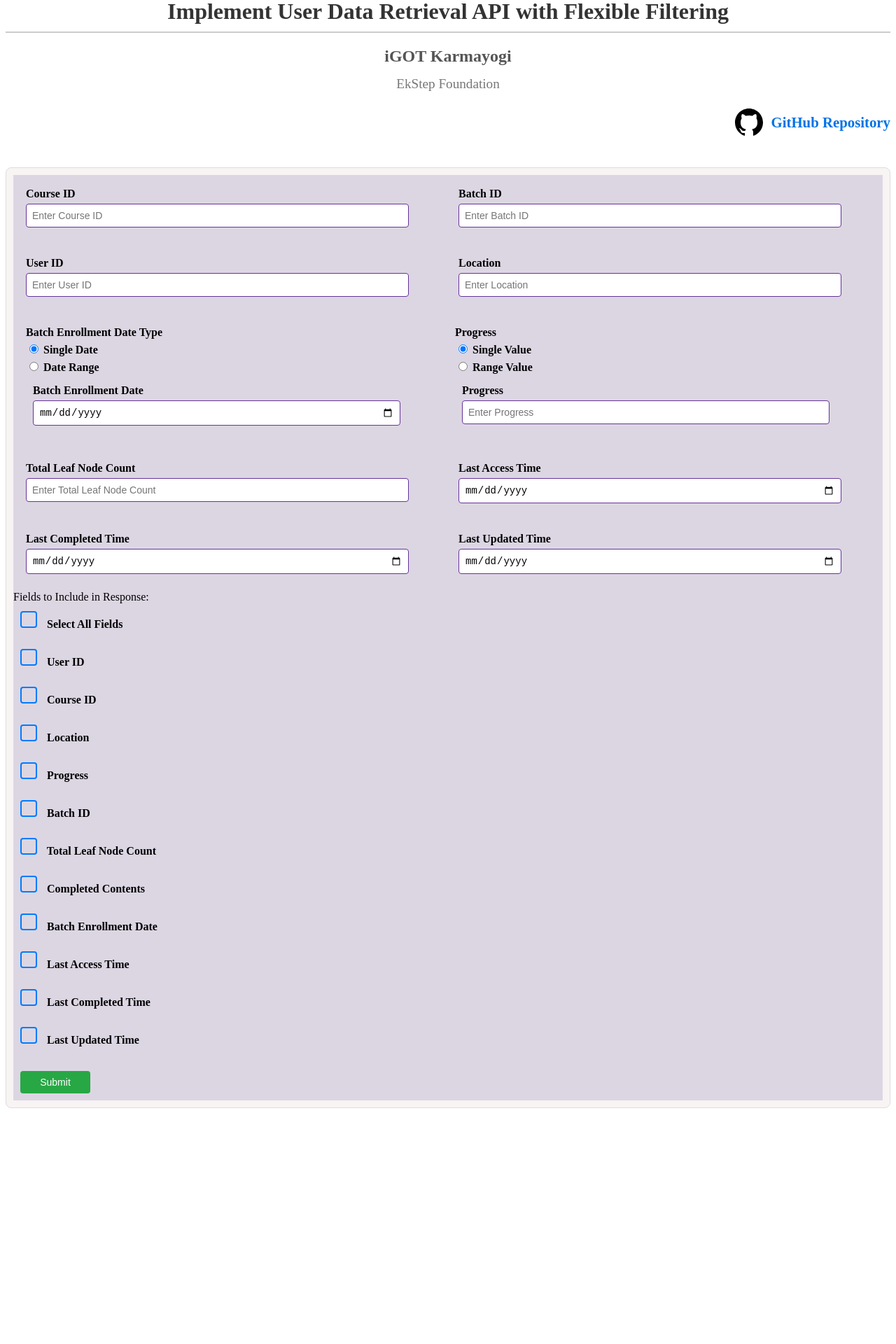
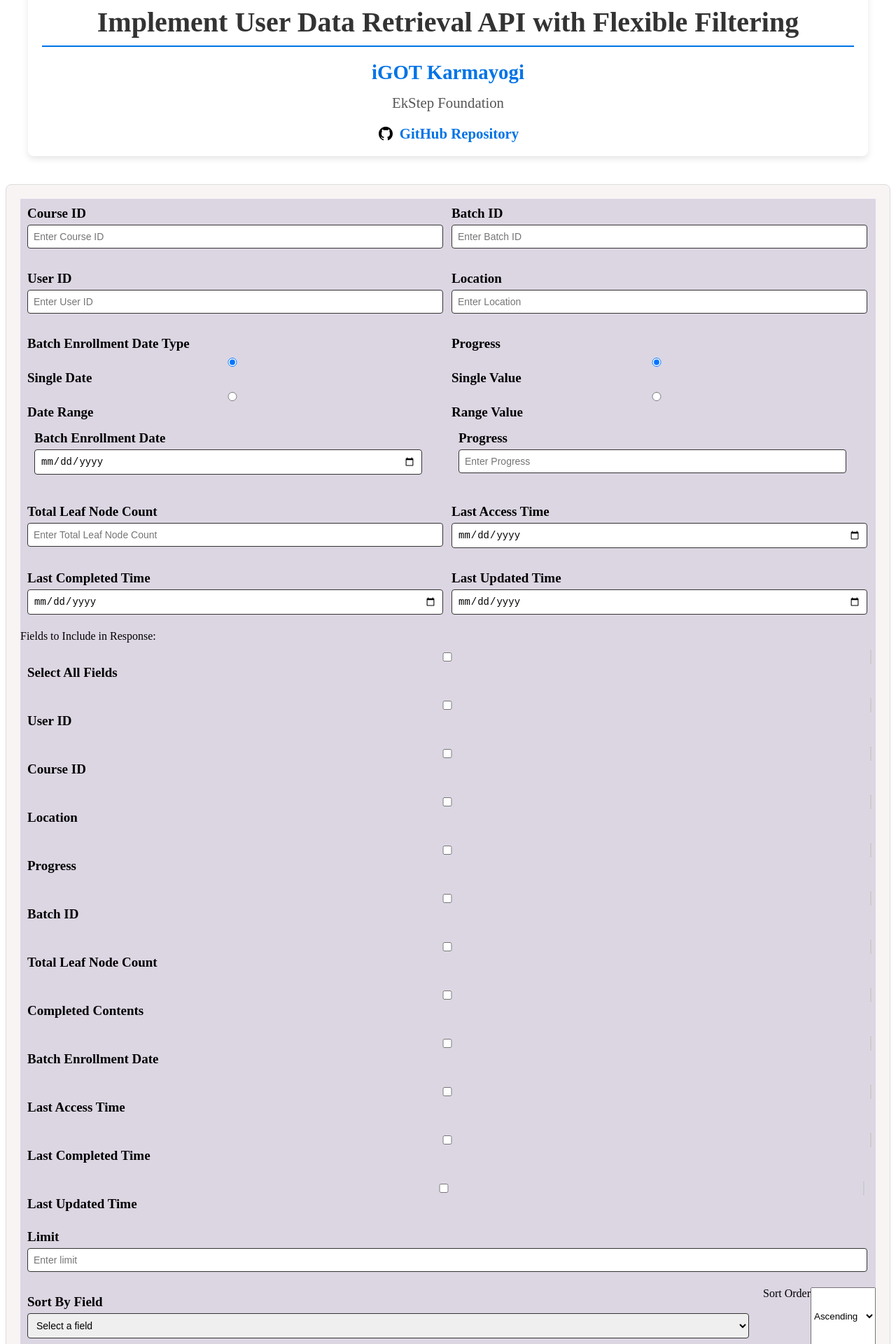
Before and after one commit to iGOT-MissionKarmayogi/C4GT-Communications-Console, an Angular app: page / in a window 1280 px wide. Shown: the part 20-1940 px from the top of the page at 70% size. Before the commit the page ends 1643 px from the top, so only its background shows below. Built offline with nearby package versions, Linux system fonts and the light colour scheme.

Commit message:
Add limit and sort by feature

```diff
--- a/src/app/app.component.css
+++ b/src/app/app.component.css
@@ -5,41 +5,53 @@
 }
 
 body {
-  font-family: Arial, sans-serif;
+  font-family: "Arial", sans-serif;
+  background-color: #f4f4f9;
   padding: 20px;
+}
+
+.container {
+  max-width: 1200px;
+  margin: 0 auto;
+  padding: 20px;
+  background: white;
+  border-radius: 8px;
+  box-shadow: 0 4px 10px rgba(0, 0, 0, 0.1);
 }
 
 .app-head {
   margin-bottom: 20px;
   text-align: center;
-  font-size: 2rem;
+  font-size: 2.5rem;
   color: #333;
-  padding: 10px;
-  border-bottom: 2px solid #ccc;
+  padding-bottom: 10px;
+  border-bottom: 2px solid #0073e6;
 }
 
 .product-head {
   text-align: center;
   margin-bottom: 15px;
-  font-size: 1.5rem;
-  color: #555;
+  font-size: 1.8rem;
+  color: #0073e6;
 }
 
 .org-head {
   text-align: center;
   margin-bottom: 20px;
-  font-size: 1.2rem;
-  color: #777;
+  font-size: 1.3rem;
+  color: #555;
 }
 
 .icon {
   display: flex;
-  justify-content: flex-end;
+  justify-content: center;
   align-items: center;
   margin-top: 20px;
 }
 
 .icon img {
+  width: 24px;
+  height: auto;
   margin-right: 8px;
 }
 
@@ -50,8 +62,10 @@
   font-weight: bold;
   display: flex;
   align-items: center;
+  transition: color 0.3s;
 }
 
 .icon a:hover {
+  color: #005bb5;
   text-decoration: underline;
 }
--- a/src/app/app.component.html
+++ b/src/app/app.component.html
@@ -1,3 +1,4 @@
+<div class="container">
   <h1 class="app-head">
     Implement User Data Retrieval API with Flexible Filtering
   </h1>
@@ -12,4 +13,5 @@
       GitHub Repository
     </a>
   </div>
+</div>
 <router-outlet></router-outlet>
--- a/src/app/app.routes.ts
+++ b/src/app/app.routes.ts
@@ -4,5 +4,5 @@
 
 export const routes: Routes = [
   { path: '', component: UserFilterComponent },
-  { path: 'users', component: ResponsePageComponent },
+  { path: 'records', component: ResponsePageComponent },
 ];
--- a/src/app/response-page/response-page.component.html
+++ b/src/app/response-page/response-page.component.html
@@ -1,5 +1,5 @@
 <div *ngIf="responseData">
-  <h3>Users Found: {{ responseData.result.count }}</h3>
+  <h3>Records Found: {{ responseData.result.count }}</h3>
   <table>
     <thead>
       <tr>
--- a/src/app/user-filter/user-filter.component.css
+++ b/src/app/user-filter/user-filter.component.css
@@ -1,7 +1,7 @@
 /* Container styling */
 .user-filter-container {
   margin: 40px auto;
-  padding: 10px;
+  padding: 20px;
   border: 1px solid #ddd;
   border-radius: 8px;
   background-color: rgb(248, 244, 244);
@@ -17,23 +17,19 @@
 .form-row {
   display: flex;
   justify-content: space-between;
-  margin-bottom: 6px;
-  padding: 8px;
+  margin-bottom: 12px;
 }
 
-.form-group {
-  flex: 1;
-  margin-right: 10px;
-  padding: 10px;
-}
+.form-group,
 .form-group-progress {
   flex: 1;
   margin-right: 10px;
   padding: 10px;
 }
 
-.form-group:last-child {
-  margin-right: 0;
+.form-group:last-child,
+.form-group-progress:last-child {
+  margin-right: 20px;
 }
 
 .form-group label,
@@ -41,105 +37,58 @@
   display: block;
   font-weight: bold;
   margin-bottom: 5px;
+  font-size: 19px;
 }
 
 .form-group input,
-.form-group select .form-group-progress input .form-group-progress select {
-  width: 90%;
+.form-group select,
+.form-group-progress input,
+.form-group-progress select {
+  width: 100%;
   padding: 8px;
-  border: 1px solid #ccc;
+  border: 1px solid #343232;
   border-radius: 4px;
   font-size: 14px;
-  border-color: rebeccapurple;
-  border-width: 1px;
-}
-
-/* Styling for the array field section */
-.completed-content-group {
-  margin-bottom: 20px;
-  padding: 10px;
-  border: 1px solid #eee;
-  border-radius: 4px;
-  background-color: #fff;
+  -webkit-border-radius: 4px;
+  -moz-border-radius: 4px;
+  -ms-border-radius: 4px;
+  -o-border-radius: 4px;
 }
 
 /* Button styling */
 button {
   margin-top: 10px;
-  padding: 8px 16px;
-  font-size: 14px;
-  color: #fff;
-  background-color: #007bff;
-  border: none;
-  border-radius: 4px;
-  cursor: pointer;
-  width: 100px;
-}
-
-button:disabled {
-  background-color: #ccc;
+  padding: 10px 20px;
+  font-size: 16px;
 }
 
 .custom-checkbox {
   display: flex;
   align-items: center;
-  cursor: pointer;
-  margin: 1px 0;
+  margin-bottom: 10px;
 }
 
 .custom-checkbox input {
-  display: none;
+  margin-right: 8px;
 }
 
 .checkbox {
-  width: 20px;
-  height: 20px;
-  border: 2px solid #007bff;
-  border-radius: 4px;
-  margin-right: 10px;
-  position: relative;
-  display: inline-block;
+  width: 16px;
+  height: 16px;
+  border: 1px solid #ccc;
+  border-radius: 3px;
+  margin-right: 5px;
+  background-color: white;
 }
 
-.checkbox::after {
-  content: "";
-  position: absolute;
-  top: 50%;
-  left: 50%;
-  width: 10px;
-  height: 10px;
-  background-color: #007bff;
-  transform: translate(-50%, -50%) scale(0);
-  border-radius: 3px;
-  transition: transform 0.2s ease;
-}
-
-.custom-checkbox input:checked + .checkbox::after {
-  transform: translate(-50%, -50%) scale(1);
-}
-.custom-checkbox:hover .checkbox {
-  border-color: #0056b3;
-}
-
-/* Submit button styling */
-button[type="submit"] {
-  background-color: #28a745;
-  margin-top: 10px;
-}
-
-button[type="submit"]:hover {
-  background-color: #1aec44;
-  color: black;
-}
-
-/* Responsive styling */
-@media (max-width: 900px) {
+@media (max-width: 768px) {
   .form-row {
     flex-direction: column;
   }
 
-  .form-group {
+  .form-group,
+  .form-group-progress {
     margin-right: 0;
-    margin-bottom: 15px;
+    margin-bottom: 10px;
   }
 }
--- a/src/app/user-filter/user-filter.component.html
+++ b/src/app/user-filter/user-filter.component.html
@@ -374,6 +374,37 @@
       </div>
     </div>
 
+    <div class="form-row">
+      <div class="form-group">
+        <label for="limit">Limit</label>
+        <input
+          id="limit"
+          formControlName="limit"
+          type="number"
+          class="form-control"
+          placeholder="Enter limit"
+        />
+      </div>
+    </div>
+
+    <div class="form-row">
+      <div class="form-group">
+        <label for="sortByField">Sort By Field</label>
+        <select id="sortByField" formControlName="sortByField">
+          <option value="" disabled>Select a field</option>
+          <option *ngFor="let field of responseFields" [value]="field">
+            {{ field }}
+          </option>
+        </select>
+      </div>
+
+      <label for="sortByOrder">Sort Order</label>
+      <select id="sortByOrder" formControlName="sortByOrder">
+        <option value="asc">Ascending</option>
+        <option value="desc">Descending</option>
+      </select>
+    </div>
+
     <div class="form-group">
       <button type="submit" class="btn btn-primary">Submit</button>
     </div>
--- a/src/app/user-filter/user-filter.component.ts
+++ b/src/app/user-filter/user-filter.component.ts
@@ -33,7 +33,6 @@
   allFieldsSelected: boolean = false;
   apiResponse: any;
   errorMessage: string | null = null;
-
   constructor(
     private fb: FormBuilder,
     private userService: UserService,
@@ -56,6 +55,9 @@
       lastAccessTime: [''],
       lastCompletedTime: [''],
       lastUpdatedTime: [''],
+      limit: [''],
+      sortByField: [''],
+      sortByOrder: ['asc'],
     });
 
     this.onProgressTypeChange('single');
@@ -144,7 +146,10 @@
             key !== 'progressRangeEnd' &&
             key !== 'batchEnrollmentDateStart' &&
             key !== 'batchEnrollmentDateEnd' &&
-            key != 'progressType'
+            key != 'progressType' &&
+            key != 'limit' &&
+            key != 'sortByField' &&
+            key != 'sortByOrder'
           ) {
             obj[key] = this.userFilterForm.value[key];
           }
@@ -154,11 +159,21 @@
       console.log(filters, 'filters');
       console.log(this.selectedFields, 'this.selectedFields');
 
+      const limit = formValues.limit
+        ? parseInt(formValues.limit, 10)
+        : undefined;
+      const sortByField = formValues.sortByField;
+      const sortByOrder = formValues.sortByOrder;
+
+      const sortBy = sortByField ? { [sortByField]: sortByOrder } : undefined;
+
       const requestBody = {
         request: {
           search: {
             filter: filters,
             fields: this.selectedFields,
+            limit: limit,
+            sort_by: sortBy,
           },
         },
       };
@@ -172,12 +187,12 @@
           this.errorMessage = null;
           console.log('API Response:', response);
           this.userService.setResponseData(this.apiResponse);
-          this.router.navigate(['/users']);
+          this.router.navigate(['/records']);
         },
         (error) => {
           this.errorMessage = 'Failed to fetch data. Please try again later.';
           console.error('Error:', error);
-          this.router.navigate(['/users']);
+          this.router.navigate(['/records']);
         }
       );
     } else {
```
Lines whose indentation alone changed are shown as unchanged.
